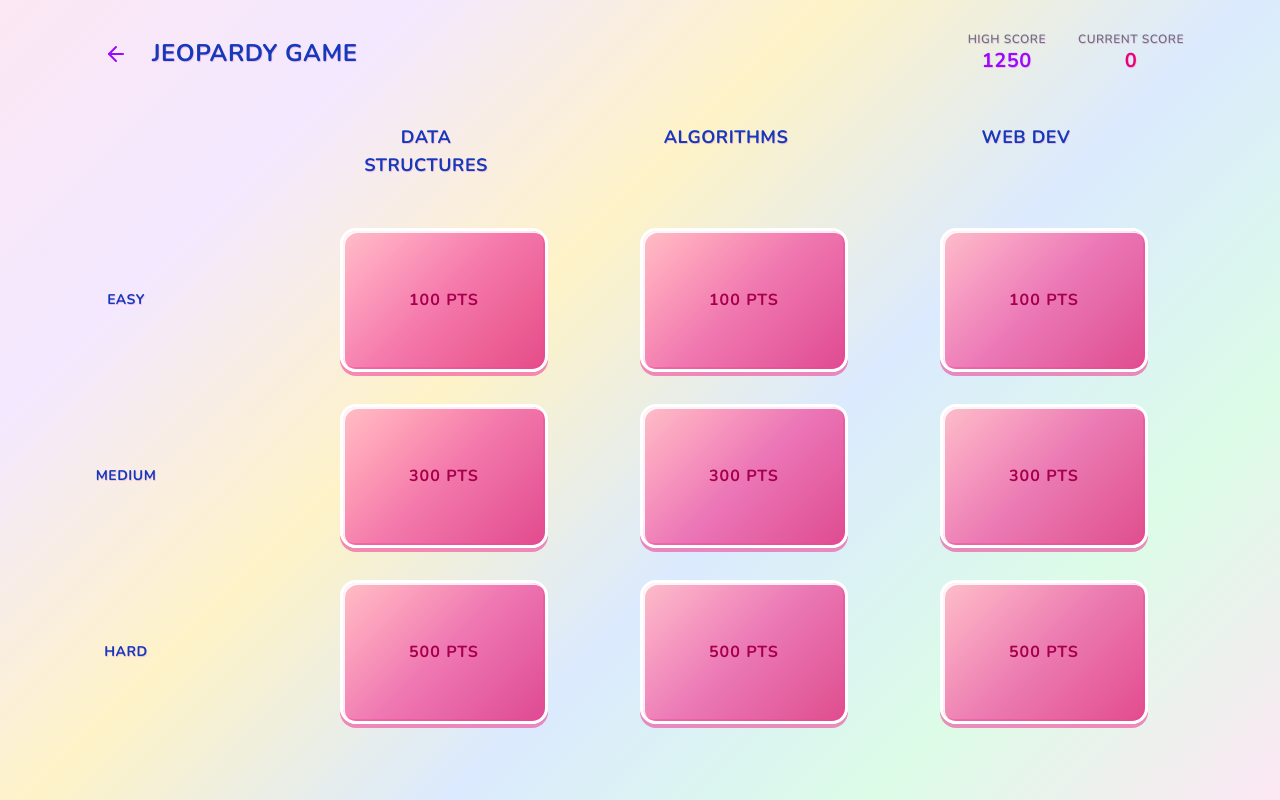
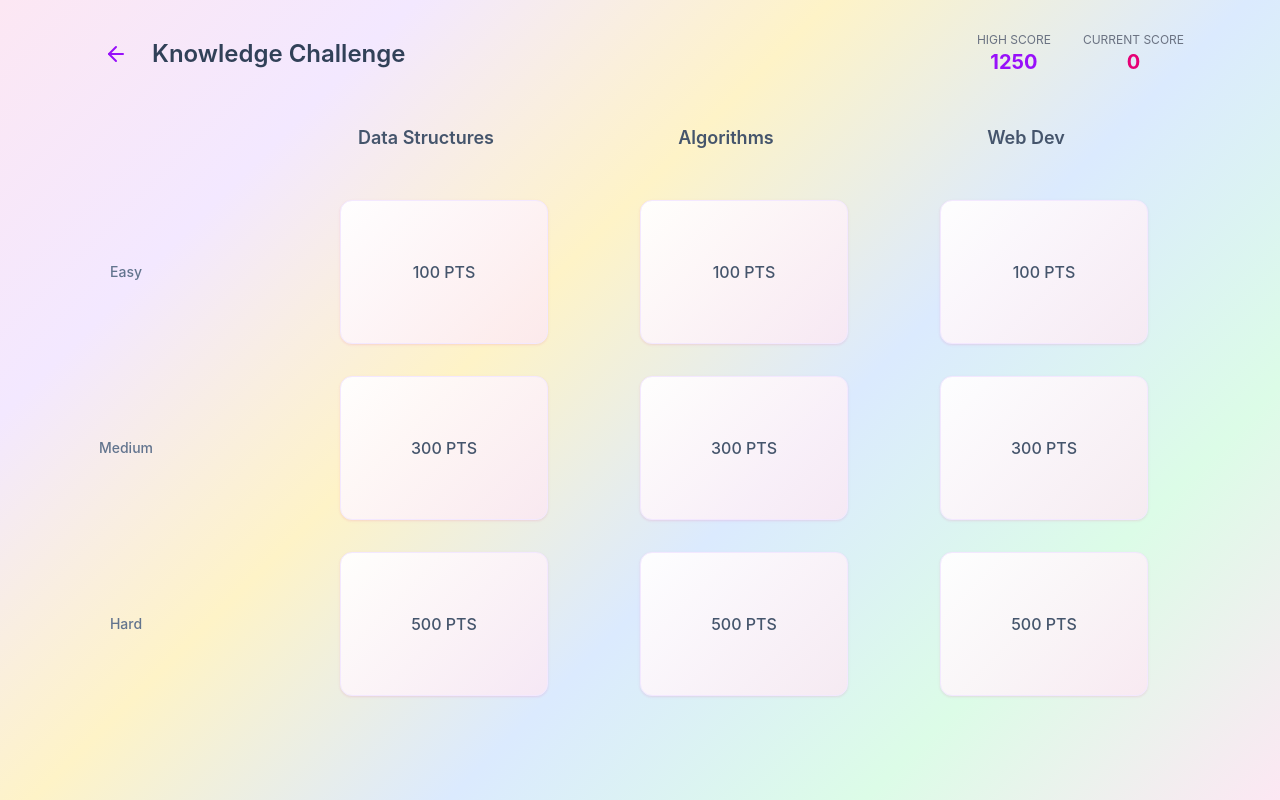
Before and after one commit to srivassi/Cognify, a Next.js app in the folder frontend/: page /jeopardy/1 in a window 1280 px wide. Built offline with nearby package versions, Linux system fonts and the light colour scheme.

Commit message:
fixed overlay background

```diff
--- a/frontend/app/globals.css
+++ b/frontend/app/globals.css
@@ -24,18 +24,25 @@
 }
 
 body {
-  background: linear-gradient(135deg, #fce7f3 0%, #f3e8ff 20%, #fef3c7 40%, #dbeafe 60%, #dcfce7 80%, #fce7f3 100%);
+  background: linear-gradient(135deg, #fce7f3 0%, #f3e8ff 20%, #fef3c7 40%, #dbeafe 60%, #dcfce7 80%, #fce7f3 100%) !important;
   color: #4a5568;
-  font-family: 'Nunito', sans-serif;
-  font-weight: 600;
-  text-rendering: geometricPrecision;
-  -webkit-font-smoothing: none;
+  font-family: 'Inter', -apple-system, BlinkMacSystemFont, sans-serif;
+  font-weight: 400;
+  -webkit-font-smoothing: antialiased;
   -moz-osx-font-smoothing: grayscale;
-  font-smooth: never;
-  text-shadow: 1px 1px 0px rgba(255,182,193,0.4), 0.5px 0.5px 0px rgba(147,51,234,0.2);
-  letter-spacing: 0.5px;
-  filter: contrast(1.05);
   min-height: 100vh;
+}
+
+html {
+  background: linear-gradient(135deg, #fce7f3 0%, #f3e8ff 20%, #fef3c7 40%, #dbeafe 60%, #dcfce7 80%, #fce7f3 100%) !important;
+}
+
+* {
+  box-sizing: border-box;
+}
+
+#__next {
+  background: transparent !important;
 }
 
 
@@ -55,23 +62,7 @@ body {
   text-shadow: 1px 1px 0px rgba(0,0,0,0.1);
 }
 
-.pixel-effect {
-  background-image:
-    repeating-linear-gradient(
-      0deg,
-      transparent,
-      transparent 2px,
-      rgba(255,182,193,0.1) 2px,
-      rgba(255,182,193,0.1) 4px
-    ),
-    repeating-linear-gradient(
-      90deg,
-      transparent,
-      transparent 2px,
-      rgba(173,216,230,0.1) 2px,
-      rgba(173,216,230,0.1) 4px
-    );
-}
+
 
 .retro-ui {
   filter: contrast(1.1) saturate(1.3) brightness(1.02);
@@ -88,37 +79,39 @@ body {
   opacity: 1;
 }
 
-.pixel-button {
-  border: 3px solid #ffffff;
-  box-shadow: 0 4px 0px rgba(236,72,153,0.6), inset 2px 2px 0px rgba(255,255,255,0.8), inset -2px -2px 0px rgba(236,72,153,0.4);
-  transition: all 0.1s ease;
-  border-radius: 16px;
-  font-weight: 700;
-  image-rendering: pixelated;
-  text-transform: uppercase;
-  letter-spacing: 1px;
+.modern-button {
+  border: 1px solid rgba(236,72,153,0.2);
+  box-shadow: 0 2px 4px rgba(236,72,153,0.1), 0 1px 2px rgba(236,72,153,0.06);
+  transition: all 0.2s ease;
+  border-radius: 12px;
+  font-weight: 500;
+  background: linear-gradient(135deg, rgba(255,255,255,0.9) 0%, rgba(252,231,243,0.8) 100%);
   position: relative;
 }
 
-.pixel-button:hover {
-  box-shadow: 0 2px 0px rgba(236,72,153,0.6), inset 2px 2px 0px rgba(255,255,255,0.8), inset -2px -2px 0px rgba(236,72,153,0.4);
+.modern-button:hover {
+  box-shadow: 0 4px 6px rgba(236,72,153,0.15), 0 2px 4px rgba(236,72,153,0.1);
+  transform: translateY(-1px);
+  border-color: rgba(236,72,153,0.3);
 }
 
 .pixel-button:active {
   box-shadow: inset 0 2px 0px rgba(255,255,255,0.3);
 }
 
-.pixel-card {
-  border: 3px solid #ffffff;
-  box-shadow: 0 6px 0px rgba(236,72,153,0.4), 2px 0 0px rgba(255,255,255,0.6), -2px 0 0px rgba(147,51,234,0.3), 0 8px 25px rgba(236,72,153,0.15);
+.modern-card {
+  border: 1px solid rgba(236,72,153,0.2);
+  box-shadow: 0 4px 6px rgba(236,72,153,0.1), 0 2px 4px rgba(236,72,153,0.06);
   border-radius: 12px;
-  image-rendering: pixelated;
   background: linear-gradient(135deg, rgba(255,255,255,0.95) 0%, rgba(252,231,243,0.95) 100%);
   position: relative;
+  backdrop-filter: blur(10px);
 }
 
-.pixel-card:hover {
-  box-shadow: 0 6px 0px rgba(0,0,0,0.05), 0 12px 24px rgba(0,0,0,0.15);
+.modern-card:hover {
+  box-shadow: 0 8px 12px rgba(236,72,153,0.15), 0 4px 6px rgba(236,72,153,0.1);
+  transform: translateY(-2px);
+  border-color: rgba(236,72,153,0.3);
 }
 
 @keyframes coinDrop {
@@ -255,8 +248,10 @@ body {
 }
 
 .jeopardy-card {
-  background: linear-gradient(135deg, rgba(255,182,193,0.9) 0%, rgba(236,72,153,0.7) 50%, rgba(219,39,119,0.8) 100%);
-  transition: all 0.3s ease;
+  background: linear-gradient(135deg, rgba(255,255,255,0.95) 0%, rgba(252,231,243,0.8) 100%);
+  border: 1px solid #f3e8ff;
+  box-shadow: 0 1px 3px rgba(236,72,153,0.1), 0 1px 2px rgba(236,72,153,0.06);
+  transition: all 0.2s ease;
 }
 
 .jeopardy-card.answered.correct {
@@ -268,8 +263,9 @@ body {
 }
 
 .jeopardy-card:not(.answered):hover {
-  transform: translateY(-2px);
-  box-shadow: 0 8px 0px rgba(236,72,153,0.4), 0 12px 30px rgba(236,72,153,0.2);
+  transform: translateY(-1px);
+  box-shadow: 0 4px 6px rgba(0,0,0,0.1), 0 2px 4px rgba(0,0,0,0.06);
+  border-color: #3b82f6;
 }
 
 @keyframes score-pop {
@@ -281,3 +277,14 @@ body {
 .score-animation {
   animation: score-pop 0.6s ease-out;
 }
+
+button {
+  border-radius: 12px !important;
+}
+
+/* Left sidebar styling */
+.sidebar, [class*="sidebar"], nav, aside {
+  background: linear-gradient(135deg, rgba(252,231,243,0.8) 0%, rgba(243,232,255,0.8) 50%, rgba(219,234,254,0.8) 100%) !important;
+  backdrop-filter: blur(10px);
+  border-right: 1px solid rgba(236,72,153,0.2);
+}
--- a/frontend/app/jeopardy/[deck]/page.tsx
+++ b/frontend/app/jeopardy/[deck]/page.tsx
@@ -80,7 +80,7 @@ export default function JeopardyPage({ params }: { params: Promise<{ deck: strin
             >
               <ArrowLeft size={24} className="text-purple-600" />
             </button>
-            <h1 className="text-2xl font-bold text-blue-800 uppercase">JEOPARDY GAME</h1>
+            <h1 className="text-2xl font-semibold text-slate-700">Knowledge Challenge</h1>
           </div>
           <div className="flex space-x-8">
             <div className="text-center">
@@ -96,25 +96,25 @@ export default function JeopardyPage({ params }: { params: Promise<{ deck: strin
 
         {selectedJeopardyCard && (
           <div className="fixed inset-0 flex items-center justify-center z-40 pointer-events-none">
-            <div className="pixel-card p-6 max-w-2xl w-full mx-8 pointer-events-auto">
+            <div className="bg-white rounded-lg shadow-lg border border-gray-200 p-6 max-w-2xl w-full mx-8 pointer-events-auto">
               <div className="text-center mb-6">
-                <div className="text-lg font-bold text-purple-600 mb-4 uppercase">
+                <div className="text-lg font-semibold text-slate-700 mb-4">
                   {selectedJeopardyCard.points} POINTS - {selectedJeopardyCard.difficulty.toUpperCase()}
                 </div>
 
                 <div
-                  className="bg-gradient-to-br from-purple-50 to-pink-50 pixel-card p-8 min-h-48 flex items-center justify-center cursor-pointer mb-6"
+                  className="bg-gray-50 border border-gray-200 rounded-lg p-8 min-h-48 flex items-center justify-center cursor-pointer mb-6 hover:bg-gray-100 transition-colors"
                   onClick={() => setShowAnswer(!showAnswer)}
                 >
                   <div className="text-center">
-                    <h3 className="text-xl font-bold text-gray-800 mb-4 uppercase">
+                    <h3 className="text-xl font-semibold text-slate-700 mb-4">
                       {showAnswer ? 'ANSWER:' : 'QUESTION:'}
                     </h3>
-                    <p className="text-base text-gray-700 leading-relaxed">
+                    <p className="text-base text-slate-600 leading-relaxed">
                       {showAnswer ? selectedJeopardyCard.answer : selectedJeopardyCard.question}
                     </p>
                     {!showAnswer && (
-                      <p className="text-sm text-gray-500 mt-4 uppercase">CLICK TO REVEAL ANSWER</p>
+                      <p className="text-sm text-slate-500 mt-4">Click to reveal answer</p>
                     )}
                   </div>
                 </div>
@@ -123,13 +123,13 @@ export default function JeopardyPage({ params }: { params: Promise<{ deck: strin
                   <div className="flex justify-center space-x-4">
                     <button
                       onClick={() => handleAnswer(true)}
-                      className="px-6 py-3 bg-gradient-to-r from-green-500 to-green-600 text-white pixel-button text-sm"
+                      className="px-6 py-3 bg-green-600 hover:bg-green-700 text-white rounded-lg font-medium text-sm transition-colors"
                     >
                       CORRECT (+{selectedJeopardyCard.points})
                     </button>
                     <button
                       onClick={() => handleAnswer(false)}
-                      className="px-6 py-3 bg-gradient-to-r from-red-500 to-red-600 text-white pixel-button text-sm"
+                      className="px-6 py-3 bg-red-600 hover:bg-red-700 text-white rounded-lg font-medium text-sm transition-colors"
                     >
                       INCORRECT
                     </button>
@@ -147,7 +147,7 @@ export default function JeopardyPage({ params }: { params: Promise<{ deck: strin
               <div className="grid grid-cols-4" style={{gap: '8rem'}}>
                 <div></div> {/* Empty corner */}
                 {topics.map(topic => (
-                  <h3 key={topic} className="text-lg font-bold text-center text-blue-800 py-4 uppercase">
+                  <h3 key={topic} className="text-lg font-semibold text-center text-slate-600 py-4">
                     {topic}
                   </h3>
                 ))}
@@ -158,7 +158,7 @@ export default function JeopardyPage({ params }: { params: Promise<{ deck: strin
                 <div key={difficulty} className="grid grid-cols-4" style={{gap: '8rem'}}>
                   {/* Difficulty label */}
                   <div className="flex items-center justify-center">
-                    <h3 className="text-sm font-bold text-blue-800 uppercase">
+                    <h3 className="text-sm font-medium text-slate-500">
                       {difficulty}
                     </h3>
                   </div>
@@ -175,14 +175,14 @@ export default function JeopardyPage({ params }: { params: Promise<{ deck: strin
                         key={card.id}
                         onClick={() => setSelectedJeopardyCard(card)}
                         disabled={card.answered}
-                        className={`h-36 w-52 pixel-button font-bold text-base jeopardy-card ${
+                        className={`h-36 w-52 font-medium text-base jeopardy-card rounded-lg ${
                           card.answered
                             ? 'cursor-not-allowed answered'
                             : difficulty === 'Easy'
-                            ? 'bg-gradient-to-br from-green-500 to-green-600'
+                            ? 'bg-gradient-to-br from-emerald-500 to-emerald-600 text-white'
                             : difficulty === 'Medium'
-                            ? 'bg-gradient-to-br from-purple-500 to-purple-600'
-                            : 'bg-gradient-to-br from-pink-600 to-pink-700'
+                            ? 'bg-gradient-to-br from-blue-500 to-blue-600 text-white'
+                            : 'bg-gradient-to-br from-indigo-500 to-indigo-600 text-white'
                         }`}
                         style={card.answered ? {
                           background: card.correct
@@ -190,7 +190,7 @@ export default function JeopardyPage({ params }: { params: Promise<{ deck: strin
                             : 'linear-gradient(135deg, #ef4444 0%, #dc2626 100%)'
                         } : {}}
                       >
-                        <span className={card.answered ? 'text-white' : 'text-pink-800'}>
+                        <span className={card.answered ? 'text-white' : 'text-slate-600'}>
                           {card.answered ? 'ANSWERED' : `${card.points} PTS`}
                         </span>
                       </button>
```
Also changed, not shown: frontend/components/Dashboard.tsx (+4 -4 lines).
